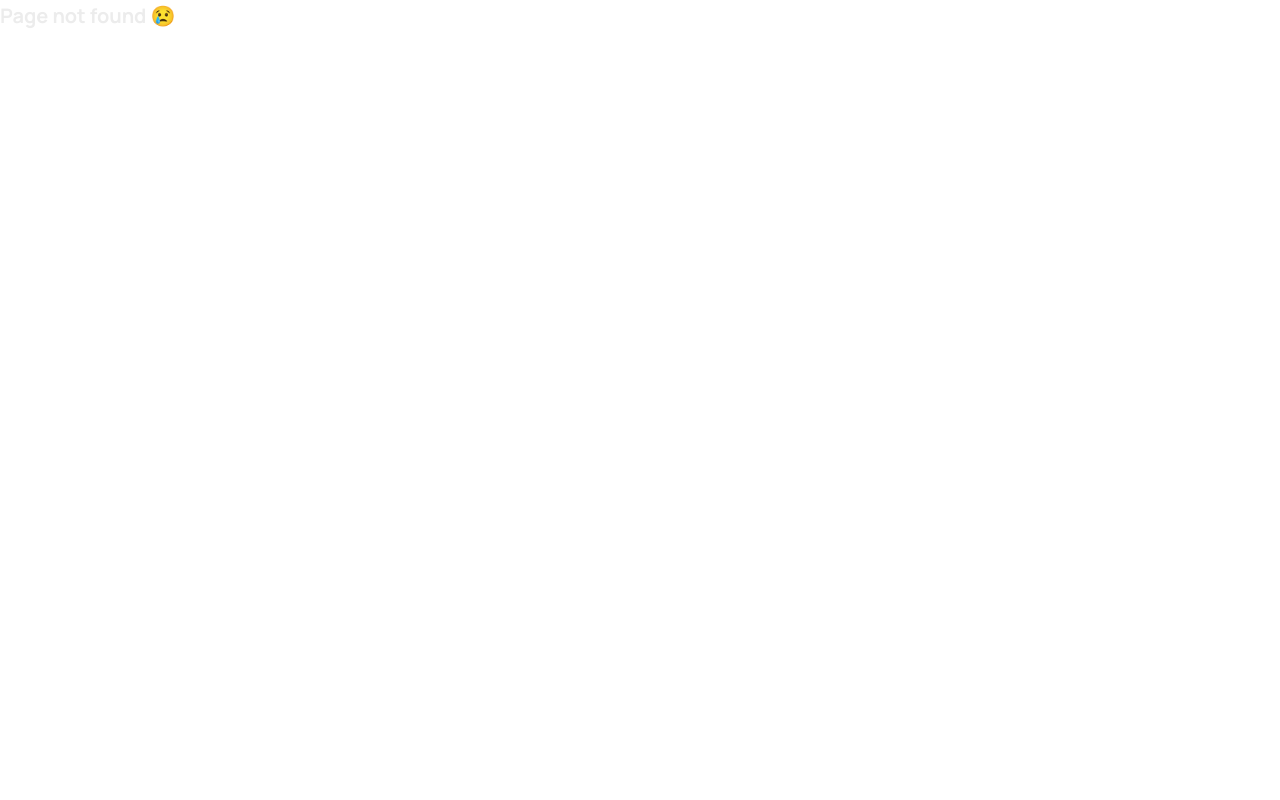
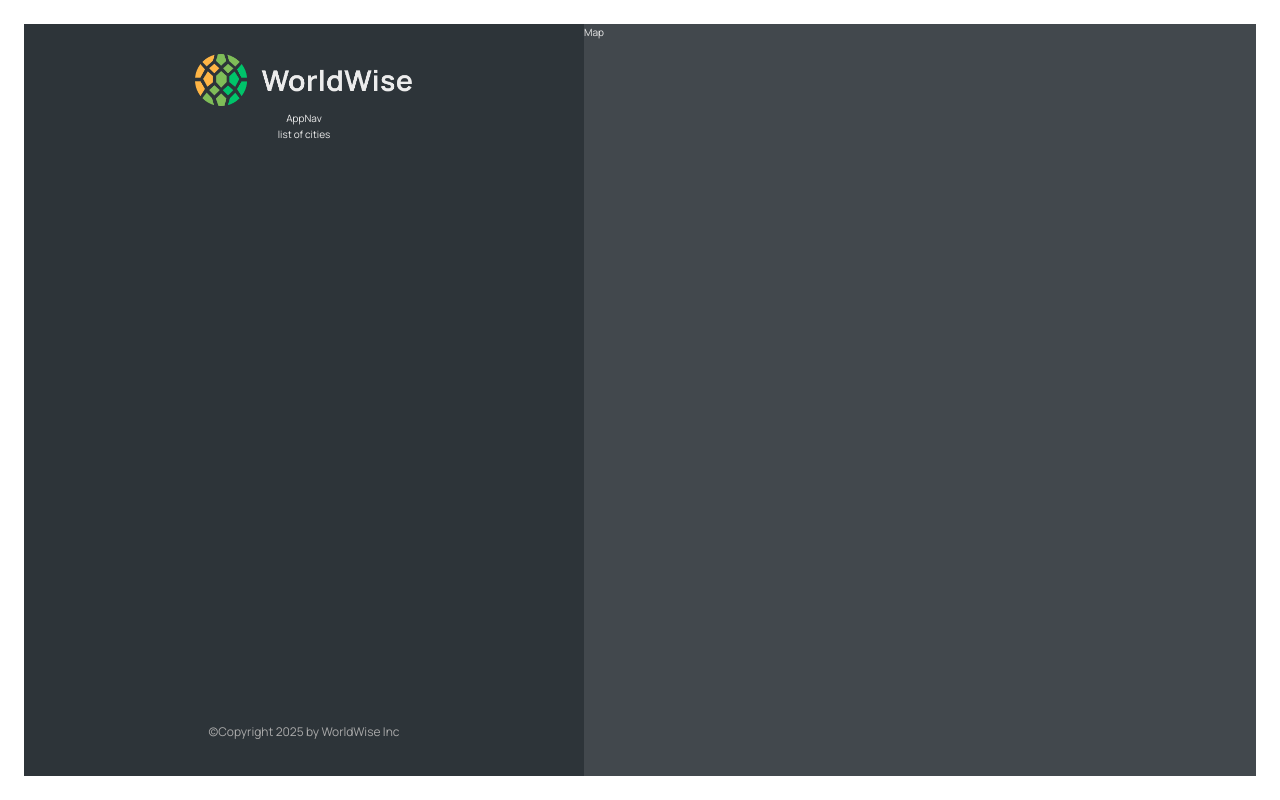
Before and after one commit to RaghadDeveloper/Worldwise, a React (Vite) app: page /app in a window 1280 px wide. Before the commit this address had no page. Built offline with nearby package versions, Linux system fonts and the light colour scheme.

Commit message:
build-app-layout

```diff
--- a/src/App.jsx
+++ b/src/App.jsx
@@ -5,6 +5,7 @@ import Product from "./pages/Product";
 import Pricing from "./pages/Pricing";
 import PageNotFound from "./pages/PageNotFound";
 import Login from "./pages/Login";
+import AppLayout from "./pages/AppLayout";
 
 function App() {
   return (
@@ -13,7 +14,7 @@ function App() {
         <Route path="/" element={<HomePage />} />
         <Route path="product" element={<Product />} />
         <Route path="pricing" element={<Pricing />} />
-        {/* <Route path="app" element={<AppLayout />} /> */}
+        <Route path="app" element={<AppLayout />} />
         <Route path="login" element={<Login />} />
         <Route path="*" element={<PageNotFound />} />
       </Routes>
--- /dev/null
+++ b/src/components/AppNav.jsx
@@ -0,0 +1,7 @@
+import React from "react";
+
+function AppNav() {
+  return <div>AppNav</div>;
+}
+
+export default AppNav;
--- /dev/null
+++ b/src/components/Map.jsx
@@ -0,0 +1,8 @@
+import React from "react";
+import styles from "./Map.module.css";
+
+function Map() {
+  return <div className={styles.mapContainer}>Map</div>;
+}
+
+export default Map;
--- /dev/null
+++ b/src/components/Sidebar.jsx
@@ -0,0 +1,23 @@
+import React from "react";
+import styles from "./Sidebar.module.css";
+import Logo from "./Logo";
+import AppNav from "./AppNav";
+
+function Sidebar() {
+  return (
+    <div className={styles.sidebar}>
+      <Logo />
+      <AppNav />
+
+      <p>list of cities</p>
+
+      <footer className={styles.footer}>
+        <p className={styles.copyright}>
+          &copy;Copyright {new Date().getFullYear()} by WorldWise Inc
+        </p>
+      </footer>
+    </div>
+  );
+}
+
+export default Sidebar;
--- /dev/null
+++ b/src/pages/AppLayout.jsx
@@ -0,0 +1,15 @@
+import React from "react";
+import Sidebar from "../components/Sidebar";
+import styles from "./AppLayout.module.css";
+import Map from "../components/Map";
+
+function AppLayout() {
+  return (
+    <div className={styles.app}>
+      <Sidebar />
+      <Map />
+    </div>
+  );
+}
+
+export default AppLayout;
```
